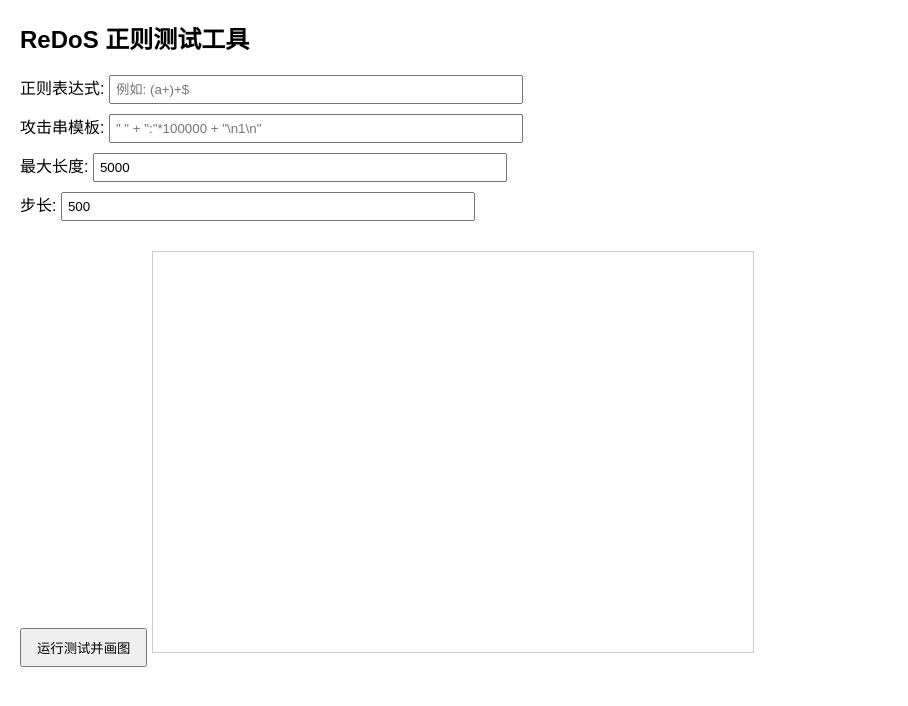
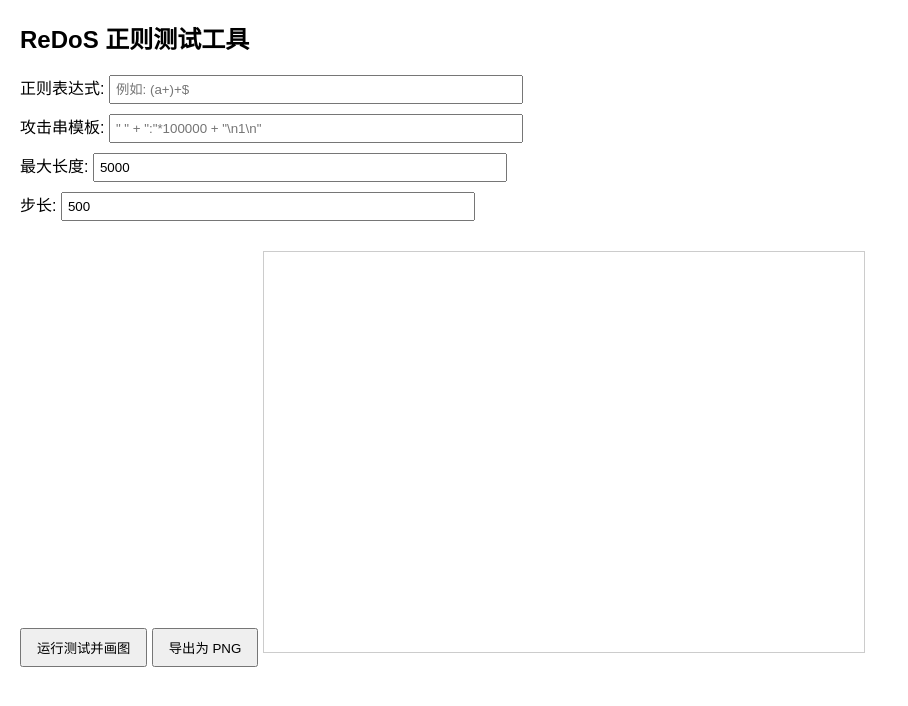
Before and after one commit to mmmsssttt404/ReDos-Line-Chart-Drawing, a plain HTML site: page index.html in a window 1280 px wide. Shown: the whole page, without its empty margins (0-908 px from the left). Drawn offline with nearby package versions, Linux system fonts and the light colour scheme.

Commit message:
Update index.html

```diff
--- a/index.html
+++ b/index.html
@@ -33,6 +33,7 @@
   </label>
 
   <button id="run">运行测试并画图</button>
+  <button id="export">导出为 PNG</button>
 
   <canvas id="chart" width="600" height="400"></canvas>
 </body>
```
